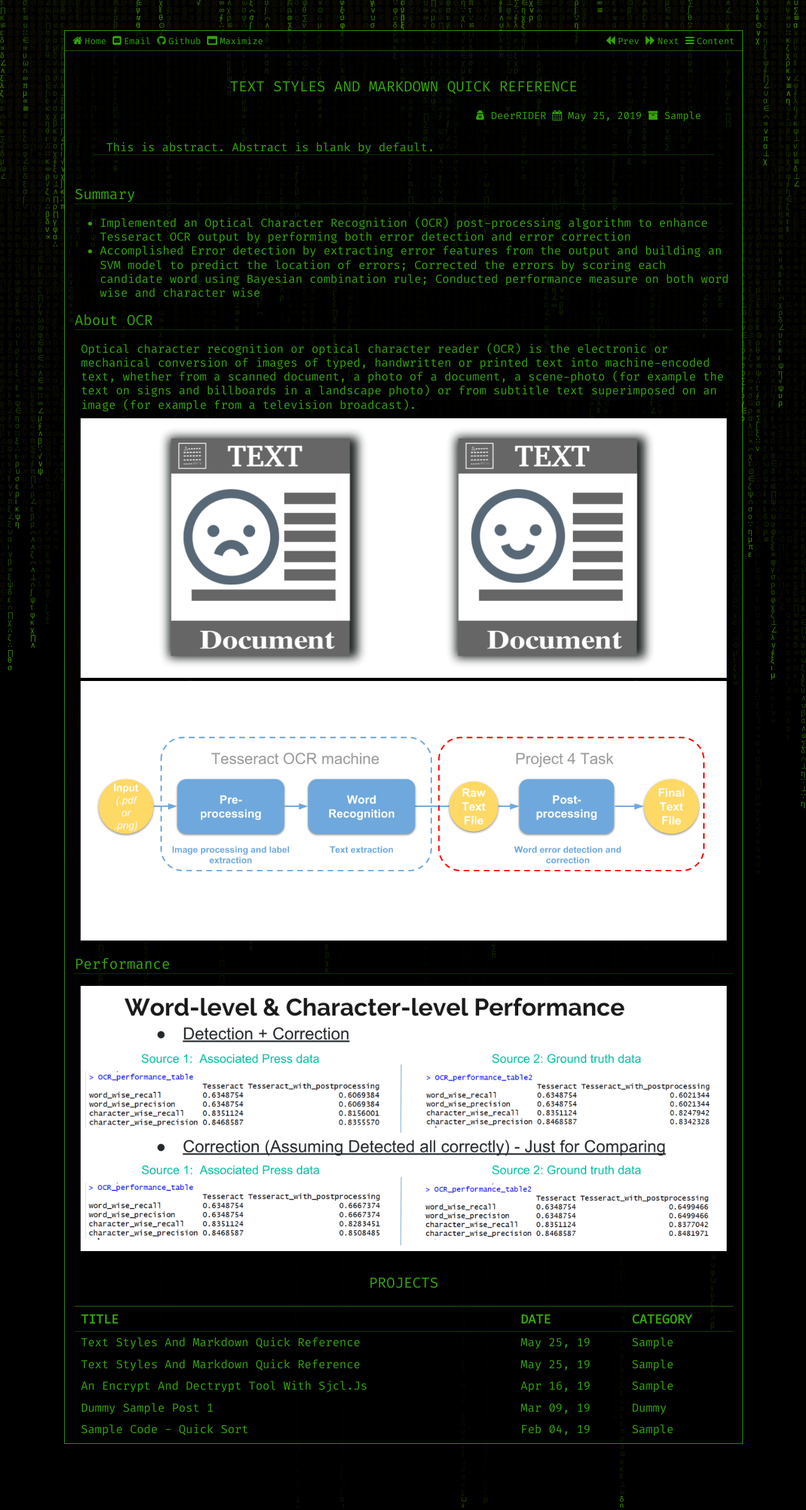
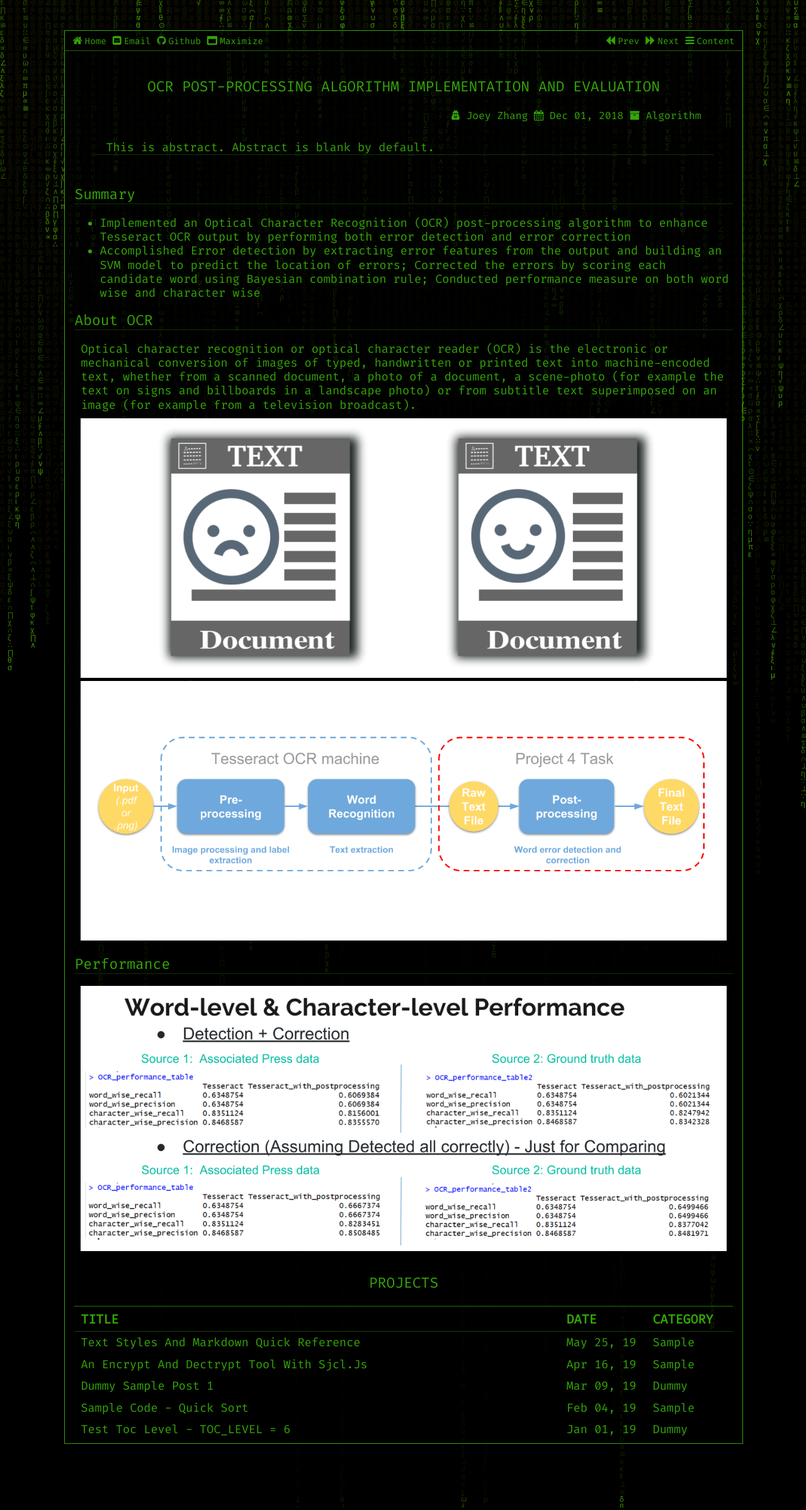
Before and after one commit to Jooooooooooey/Jooooooooooey.github.io, a Jekyll site: the page built from _posts/2019-7-16-readme.md, in a window 1280 px wide. Shown: the whole page at 63% size. Built offline with Jekyll 4.4.1, drawn with Linux system fonts in a browser that asks for light colours.

Commit message:
Update 2019-7-16-readme.md

```diff
--- a/_posts/2019-7-16-readme.md
+++ b/_posts/2019-7-16-readme.md
@@ -1,7 +1,7 @@
 ---
 layout: post
-title: Text Styles and Markdown Quick Reference
-author: DeerRIDER
+title: OCR Post-Processing Algorithm Implementation and Evaluation
+author: Joey Zhang
 post_list: "date"
 toc: true
 home_btn: true
@@ -10,8 +10,8 @@ footer: true
 maximize: true
 encrypted_text: true
 toc_level: 4
-category: Sample
-date: 2019-5-25
+category: Algorithm
+date: 2018-12-1
 excerpt: "This is excerpt."
 abstract: "This is abstract. Abstract is blank by default."
 ---
```
